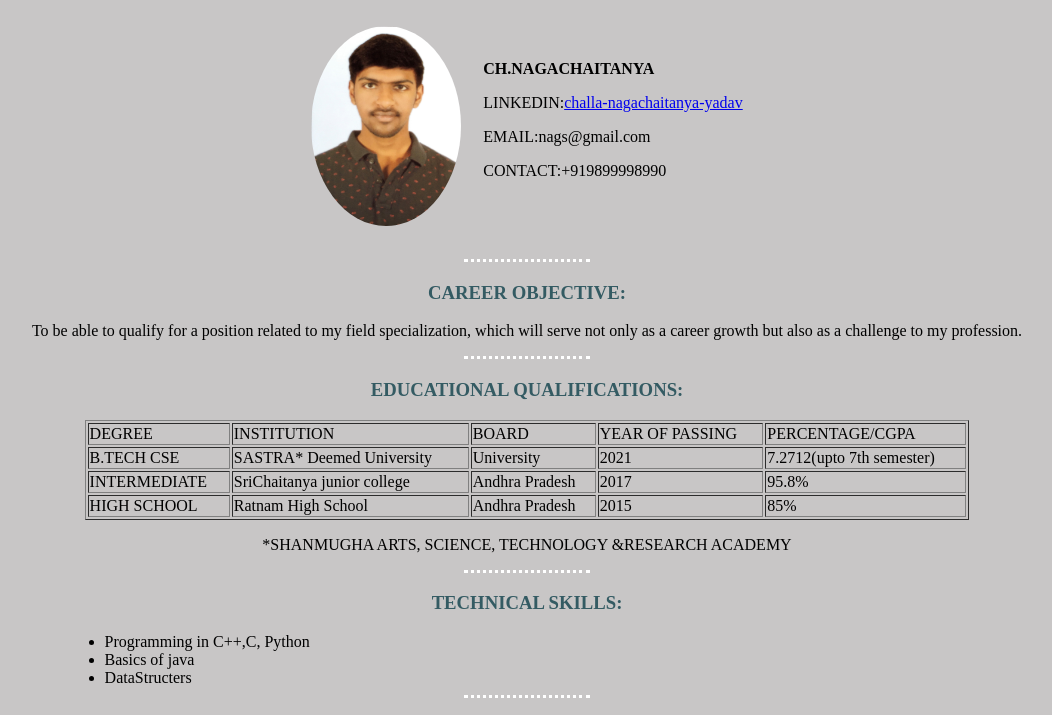
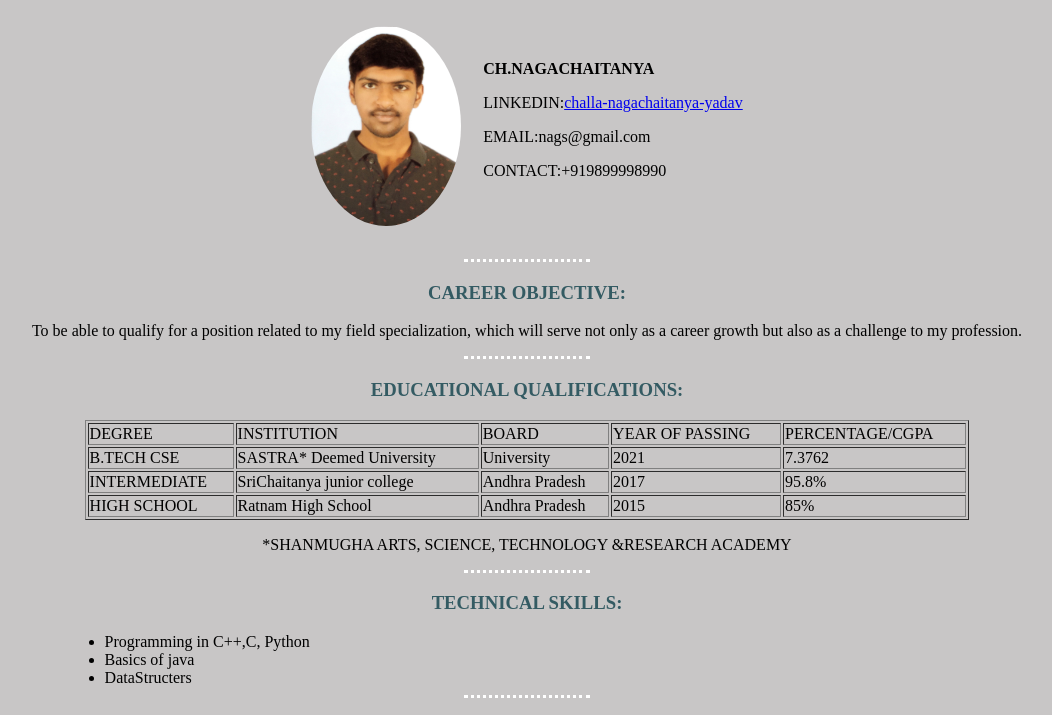
Before and after one commit to chaitanyayadav/Resume, a plain HTML site: page index.html in a window 1280 px wide. Shown: the part 74-789 px from the top of the page, without its empty margins (113-1165 px from the left). Drawn offline with Linux system fonts and the light colour scheme.

Commit message:
Add initial files of resume

```diff
--- a/index.html
+++ b/index.html
@@ -42,7 +42,7 @@
         <td>SASTRA* Deemed University </td>
         <td>University </td>
         <td>2021 </td>
-        <td>7.2712(upto 7th semester)</td>
+        <td>7.3762</td>
       </tr>
       <tr>
         <td>INTERMEDIATE </td>
```
